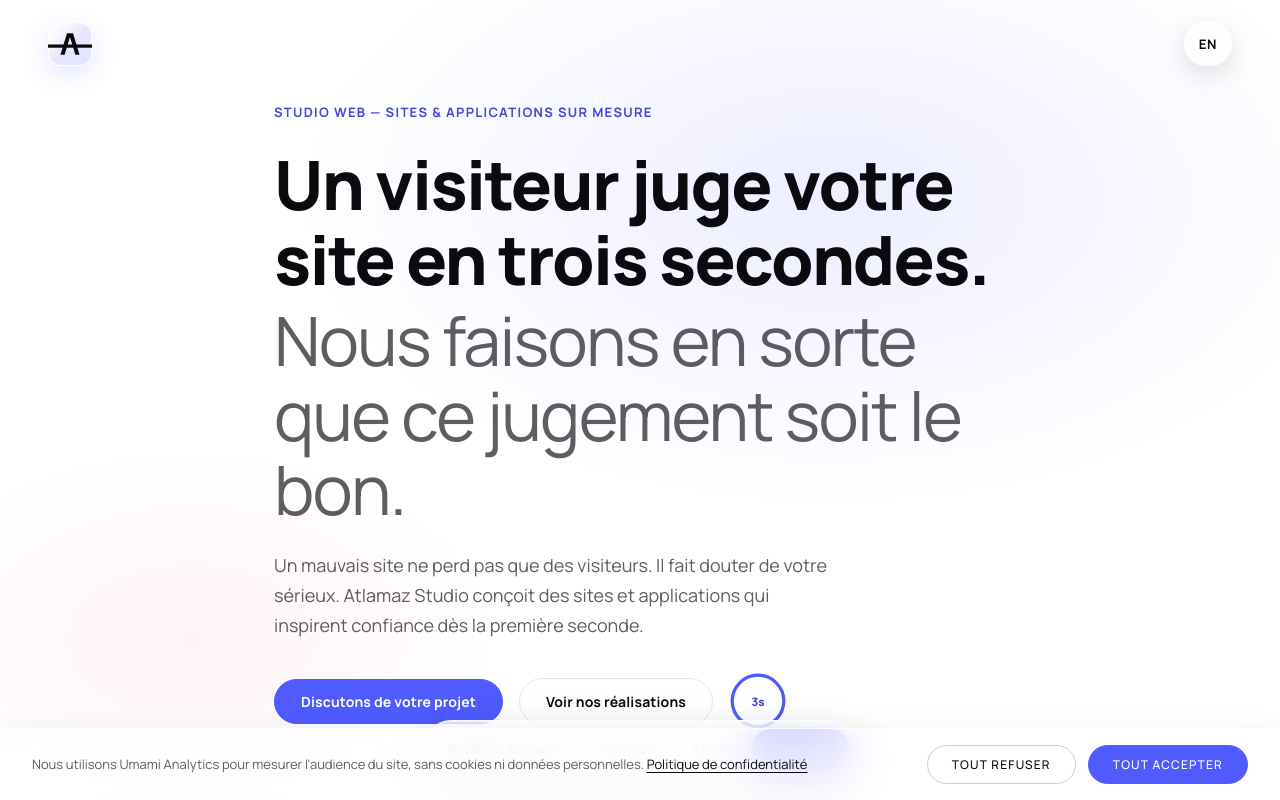
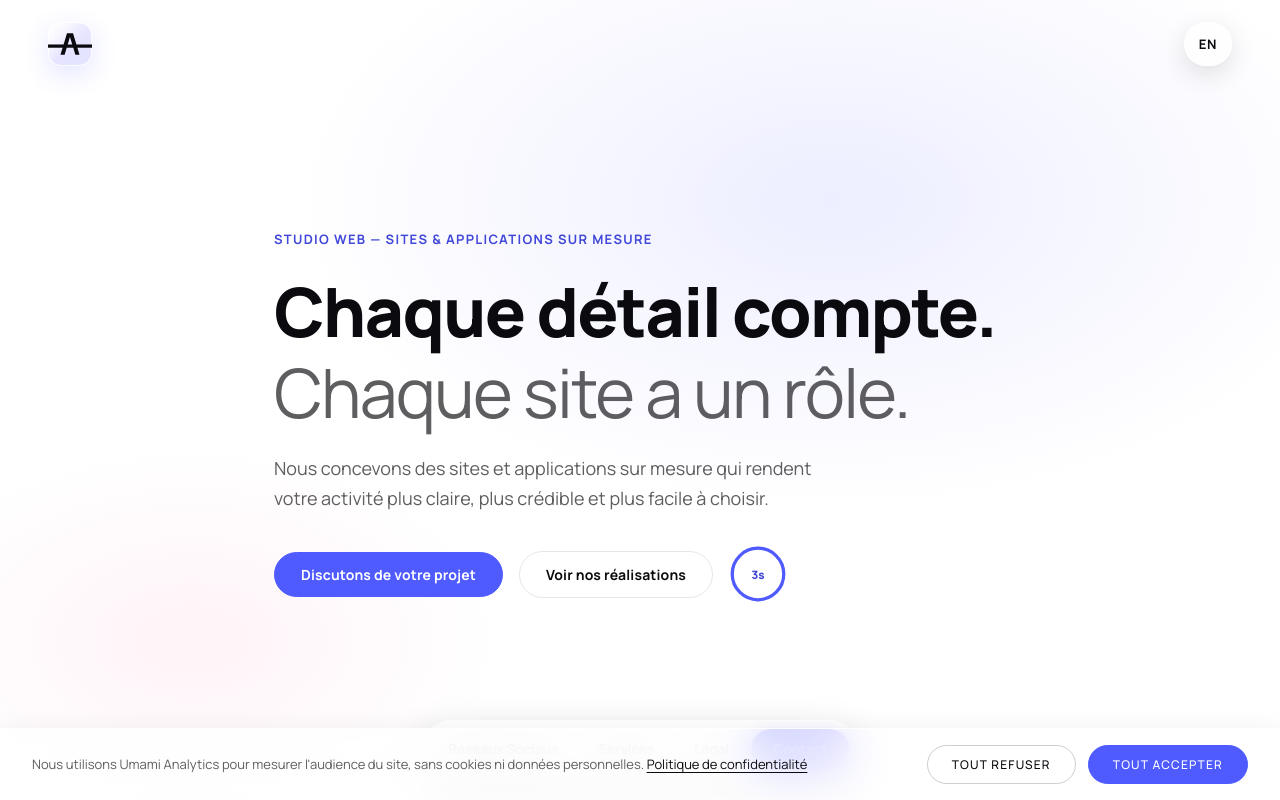
Before and after one commit to Serhat-code/Atlamaz-Studio, a React (Vite) app: page / in a window 1280 px wide. Shown: the top 800 px of the page. Built offline with nearby package versions, Linux system fonts and the light colour scheme.

Commit message:
hero  v2

```diff
--- a/src/i18n/en.js
+++ b/src/i18n/en.js
@@ -16,9 +16,9 @@ export const en = {
   // ── Hero ─────────────────────────────────────────────────
   hero: {
     eyebrow:      'Web studio — custom sites & applications',
-    titleStrong:  'A visitor judges your site in three seconds.',
-    titleLight:   'We make sure that judgement is the right one.',
-    subtitle:     "A bad website doesn't just lose visitors. It makes people doubt how serious you are. Atlamaz Studio builds sites and applications that inspire trust from the very first second.",
+    titleStrong:  'Every detail matters.',
+    titleLight:   'Every site has a purpose.',
+    subtitle:     "We design custom websites and applications that make your business clearer, more credible and easier to choose.",
     ctaPrimary:   "Let's talk about your project",
     ctaSecondary: 'See our work',
     ctaSecondaryHref: '/realisations',
--- a/src/i18n/fr.js
+++ b/src/i18n/fr.js
@@ -16,9 +16,9 @@ export const fr = {
   // ── Hero ─────────────────────────────────────────────────
   hero: {
     eyebrow:      'Studio web — sites & applications sur mesure',
-    titleStrong:  'Un visiteur juge votre site en trois secondes.',
-    titleLight:   'Nous faisons en sorte que ce jugement soit le bon.',
-    subtitle:     "Un mauvais site ne perd pas que des visiteurs. Il fait douter de votre sérieux. Atlamaz Studio conçoit des sites et applications qui inspirent confiance dès la première seconde.",
+    titleStrong:  'Chaque détail compte.',
+    titleLight:   'Chaque site a un rôle.',
+    subtitle:     "Nous concevons des sites et applications sur mesure qui rendent votre activité plus claire, plus crédible et plus facile à choisir.",
     ctaPrimary:   'Discutons de votre projet',
     ctaSecondary: 'Voir nos réalisations',
     ctaSecondaryHref: '/realisations',
```
